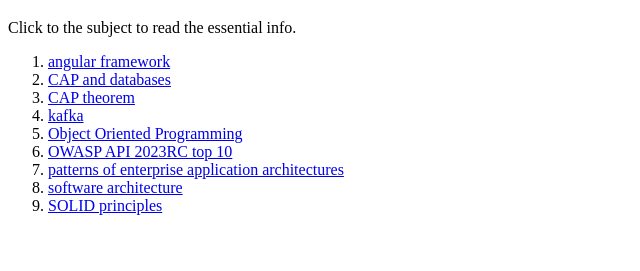
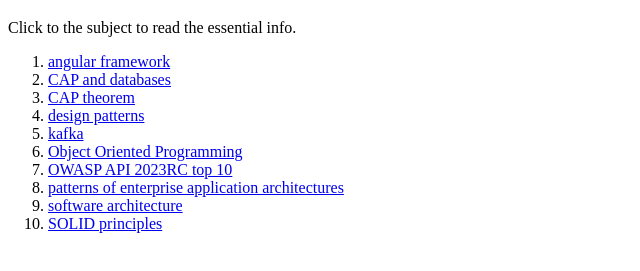
Before and after one commit to educc/summary-info, a plain HTML site: page docs/index.html in a window 1280 px wide. Shown: the part 61-332 px from the top of the page, without its empty margins (0-640 px from the left). Drawn offline with Linux system fonts and the light colour scheme.

Commit message:
design patterns

```diff
--- a/docs/index.html
+++ b/docs/index.html
@@ -13,6 +13,7 @@
     <li><a href='angular-framework.html'>angular framework</a></li>
 <li><a href='CAP-and-databases.html'>CAP and databases</a></li>
 <li><a href='CAP-theorem.html'>CAP theorem</a></li>
+<li><a href='design-patterns.html'>design patterns</a></li>
 <li><a href='kafka.html'>kafka</a></li>
 <li><a href='Object-Oriented-Programming.html'>Object Oriented Programming</a></li>
 <li><a href='OWASP-API-2023RC-top-10.html'>OWASP API 2023RC top 10</a></li>
```
Also changed, not shown: docs/design-patterns.html (added, +1 -0 lines), 1 other file.
